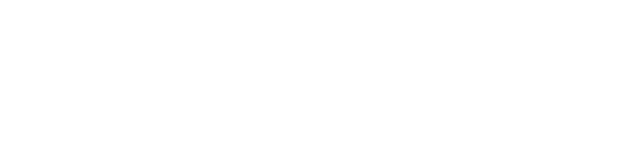
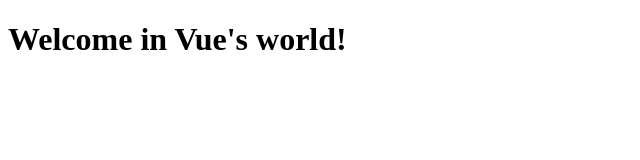
Before and after one commit to Arianna-Cosimini/vue-hello, a plain HTML site: page index.html in a window 1280 px wide. Shown: the whole page, without its empty margins (0-640 px from the left). Drawn offline with nearby package versions, Linux system fonts and the light colour scheme.

Commit message:
stampato messaggio a schermo tramite data

```diff
--- a/index.html
+++ b/index.html
@@ -11,7 +11,9 @@
     <!-- script vue -->
     <script src="https://unpkg.com/vue@3"></script>
 
-    <div id="app"></div>
+    <div id="app">
+        <h1>{{text}}</h1>
+    </div>
 
 
 
@@ -23,7 +25,7 @@
         createApp({
             data() {
                 return {
-
+                    text: " Welcome in Vue's world!"
                 }
             }
         }).mount("#app");
```
